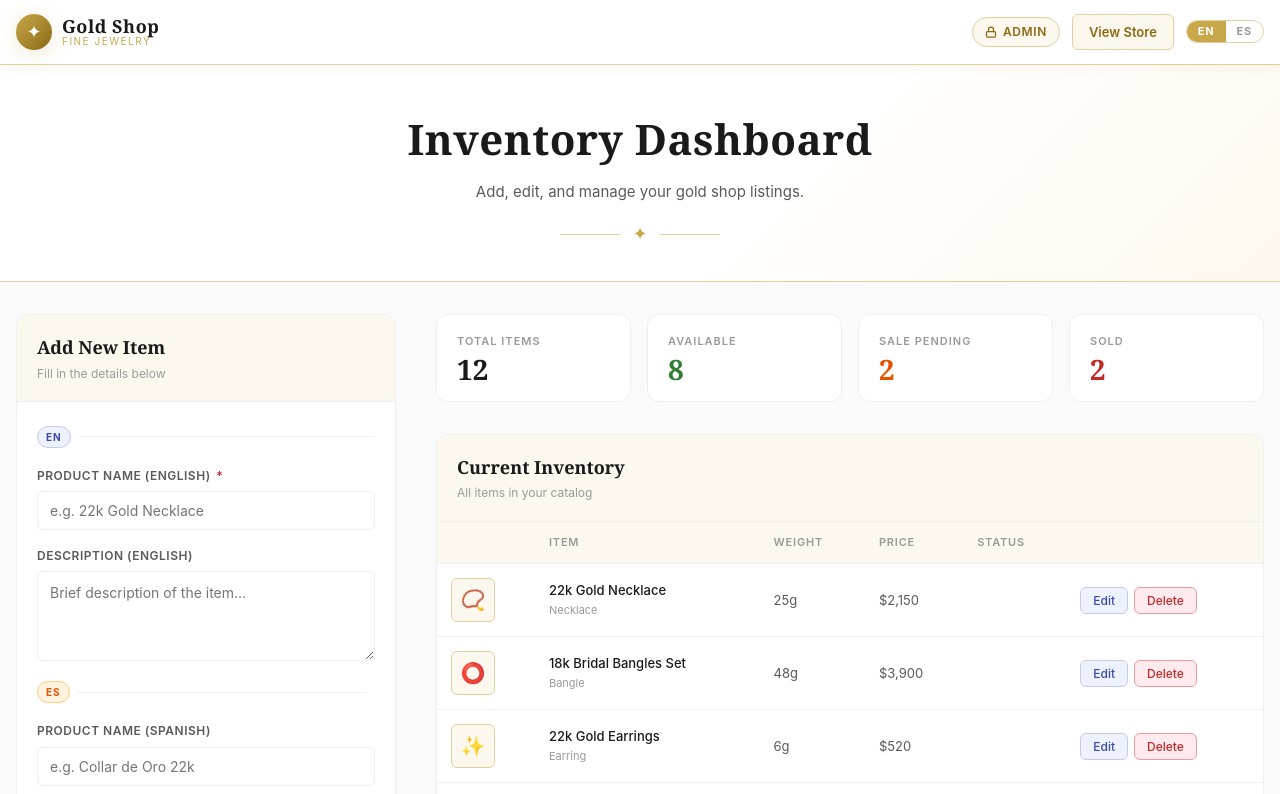
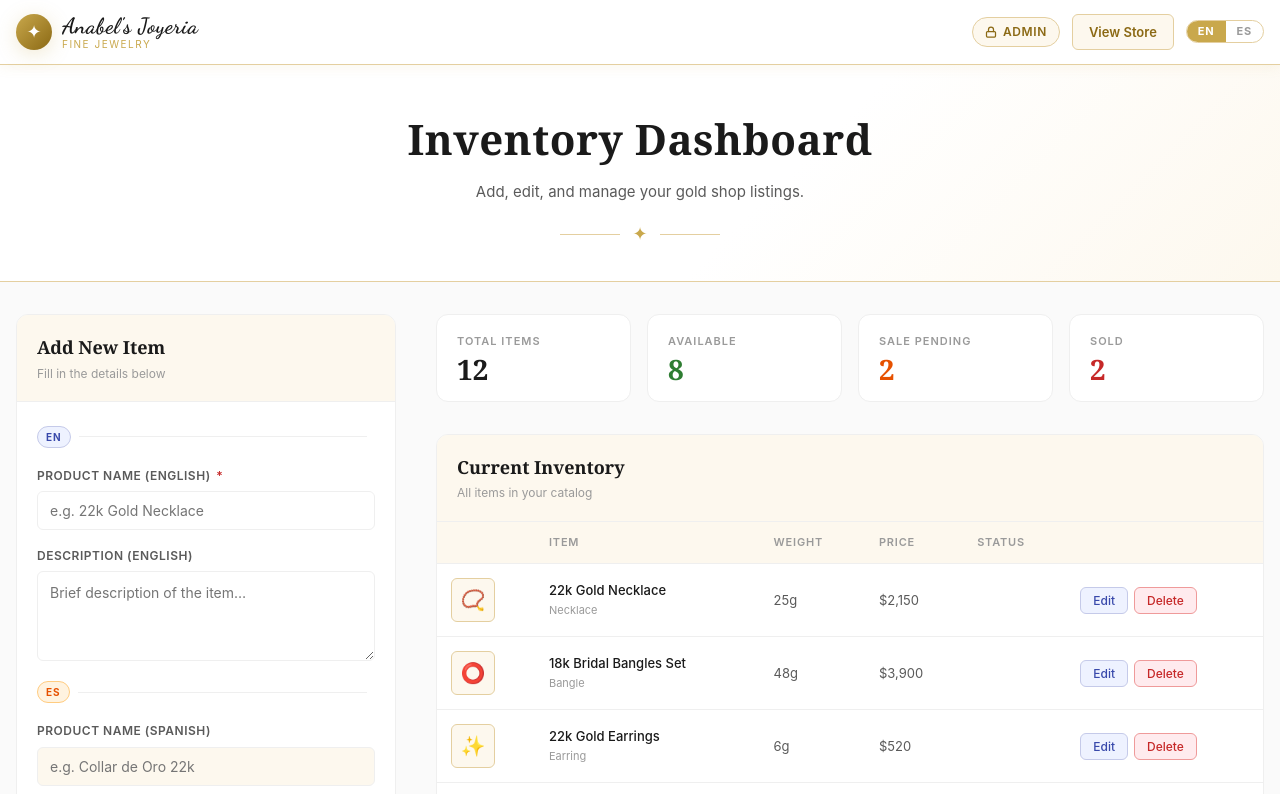
Before and after one commit to Meezus510/gold-shop-frontend, a website: page pages/admin.html in a window 1280 px wide. Shown: the top 794 px of the page. Drawn offline with Linux system fonts and the light colour scheme.

Commit message:
Changed admin logic and changed shop name

```diff
--- a/css/styles.css
+++ b/css/styles.css
@@ -37,8 +37,9 @@
   --shadow-gold: 0 4px 20px rgba(201,168,76,.25);
 
   --transition: .25s ease;
-  --font-serif: 'Playfair Display', Georgia, serif;
-  --font-sans:  'Inter', 'Segoe UI', sans-serif;
+  --font-serif:    'Playfair Display', Georgia, serif;
+  --font-sans:     'Inter', 'Segoe UI', sans-serif;
+  --font-cursive:  'Dancing Script', cursive;
 }
 
 /* ── Reset & Base ─────────────────────────────────────────── */
@@ -126,8 +127,8 @@ button, input, select, textarea {
 }
 
 .logo-name {
-  font-family: var(--font-serif);
-  font-size: 18px;
+  font-family: var(--font-cursive);
+  font-size: 22px;
   font-weight: 700;
   color: var(--text-primary);
   letter-spacing: .5px;
--- a/js/app.js
+++ b/js/app.js
@@ -483,13 +483,35 @@ function initAdmin() {
     cancelBtn.addEventListener('click', resetForm);
   }
 
-  /* -- Auto-translate -- */
-  const translateIndicator = document.getElementById('translateIndicator');
+  /* -- Auto-translate (one direction based on active language) -- */
+  const activeLang         = getLang();
+  const isEn               = activeLang === 'en';
+  const fromLang           = isEn ? 'en' : 'es';
+  const toLang             = isEn ? 'es' : 'en';
+
+  const nameEnField        = document.getElementById('productName');
+  const nameEsField        = document.getElementById('productNameEs');
+  const descEnField        = document.getElementById('description');
+  const descEsField        = document.getElementById('descriptionEs');
+
+  const primaryNameField   = isEn ? nameEnField   : nameEsField;
+  const primaryDescField   = isEn ? descEnField   : descEsField;
+  const secondaryNameField = isEn ? nameEsField   : nameEnField;
+  const secondaryDescField = isEn ? descEsField   : descEnField;
+
+  /* Mark secondary fields as read-only — they are filled by auto-translation */
+  [secondaryNameField, secondaryDescField].forEach(f => {
+    if (f) { f.readOnly = true; f.classList.add('field-readonly'); }
+  });
+
+  const translateIndicator = document.getElementById(
+    isEn ? 'translateIndicator' : 'translateIndicatorEn'
+  );
 
   function setIndicator(state) {
     if (!translateIndicator) return;
-    translateIndicator.textContent  = state ? t(`translate.${state}`) : '';
-    translateIndicator.className    = `translate-indicator${state ? ' ' + state : ''}`;
+    translateIndicator.textContent = state ? t(`translate.${state}`) : '';
+    translateIndicator.className   = `translate-indicator${state ? ' ' + state : ''}`;
   }
 
   function debounce(fn, delay) {
@@ -519,25 +541,18 @@ function initAdmin() {
     setTimeout(() => setIndicator(null), 3000);
   }
 
-  const debouncedEnToEs = debounce((text, target) => doTranslate(text, 'en', 'es', target), 800);
-  const debouncedEsToEn = debounce((text, target) => doTranslate(text, 'es', 'en', target), 800);
+  const debouncedTranslateName = debounce(
+    text => doTranslate(text, fromLang, toLang, secondaryNameField), 800
+  );
+  const debouncedTranslateDesc = debounce(
+    text => doTranslate(text, fromLang, toLang, secondaryDescField), 800
+  );
 
-  const nameEnField = document.getElementById('productName');
-  const nameEsField = document.getElementById('productNameEs');
-  const descEnField = document.getElementById('description');
-  const descEsField = document.getElementById('descriptionEs');
-
-  if (nameEnField) nameEnField.addEventListener('input', () => {
-    if (document.activeElement === nameEnField) debouncedEnToEs(nameEnField.value, nameEsField);
+  if (primaryNameField) primaryNameField.addEventListener('input', () => {
+    if (document.activeElement === primaryNameField) debouncedTranslateName(primaryNameField.value);
   });
-  if (nameEsField) nameEsField.addEventListener('input', () => {
-    if (document.activeElement === nameEsField) debouncedEsToEn(nameEsField.value, nameEnField);
-  });
-  if (descEnField) descEnField.addEventListener('input', () => {
-    if (document.activeElement === descEnField) debouncedEnToEs(descEnField.value, descEsField);
-  });
-  if (descEsField) descEsField.addEventListener('input', () => {
-    if (document.activeElement === descEsField) debouncedEsToEn(descEsField.value, descEnField);
+  if (primaryDescField) primaryDescField.addEventListener('input', () => {
+    if (document.activeElement === primaryDescField) debouncedTranslateDesc(primaryDescField.value);
   });
 
   /* -- Render table -- */
--- a/pages/admin.html
+++ b/pages/admin.html
@@ -3,11 +3,12 @@
 <head>
   <meta charset="UTF-8">
   <meta name="viewport" content="width=device-width, initial-scale=1.0">
-  <meta name="description" content="Gold Shop admin dashboard — manage your jewelry inventory.">
-  <title>Admin Dashboard — Gold Shop</title>
+  <meta name="description" content="Anabel's Joyeria admin dashboard — manage your jewelry inventory.">
+  <title>Admin Dashboard — Anabel's Joyeria</title>
   <link rel="stylesheet" href="../css/styles.css">
   <link rel="preconnect" href="https://fonts.googleapis.com">
   <link rel="preconnect" href="https://fonts.gstatic.com" crossorigin>
+  <link href="https://fonts.googleapis.com/css2?family=Dancing+Script:wght@700&display=swap" rel="stylesheet">
 
   <style>
     .admin-header-badge {
@@ -117,6 +118,12 @@
     .translate-indicator.done    { color: #2E7D32; }
     .translate-indicator.error   { color: #C62828; }
 
+    .field-readonly {
+      background: var(--gold-pale) !important;
+      color: var(--text-muted);
+      cursor: default;
+    }
+
     @media (max-width: 640px) {
       .form-row { grid-template-columns: 1fr; }
       .inventory-table thead .hide-mobile { display: none; }
@@ -129,10 +136,10 @@
   <!-- ── Header ──────────────────────────────────────────── -->
   <header class="site-header">
     <div class="container header-inner">
-      <a href="index.html" class="logo" aria-label="Gold Shop Home">
+      <a href="index.html" class="logo" aria-label="Anabel's Joyeria Home">
         <div class="logo-icon" aria-hidden="true">✦</div>
         <div class="logo-text">
-          <span class="logo-name">Gold Shop</span>
+          <span class="logo-name">Anabel's Joyeria</span>
           <span class="logo-tagline" data-i18n="logo.tagline">Fine Jewelry</span>
         </div>
       </a>
@@ -187,9 +194,10 @@
             <form class="admin-form" id="productForm" novalidate>
 
               <!-- EN section header -->
-              <div class="lang-section">
+              <div class="lang-section" id="langSectionEn">
                 <span class="lang-section-tag en">EN</span>
                 <span class="lang-section-line"></span>
+                <span id="translateIndicatorEn" class="translate-indicator" aria-live="polite"></span>
               </div>
 
               <!-- Name (EN) -->
@@ -226,7 +234,7 @@
               </div>
 
               <!-- ES section header -->
-              <div class="lang-section">
+              <div class="lang-section" id="langSectionEs">
                 <span class="lang-section-tag es">ES</span>
                 <span class="lang-section-line"></span>
                 <span id="translateIndicator" class="translate-indicator" aria-live="polite"></span>
@@ -425,9 +433,9 @@
 
   <!-- ── Footer ───────────────────────────────────────────── -->
   <footer class="site-footer">
-    <div class="footer-brand">Gold Shop</div>
+    <div class="footer-brand">Anabel's Joyeria</div>
     <p data-i18n="footer.admin">Admin Dashboard — authorized personnel only.</p>
-    <p style="margin-top:8px;">&copy; <span id="footerYear"></span> Gold Shop. <span data-i18n="footer.rights">All rights reserved.</span></p>
+    <p style="margin-top:8px;">&copy; <span id="footerYear"></span> Anabel's Joyeria. <span data-i18n="footer.rights">All rights reserved.</span></p>
   </footer>
 
   <script src="../js/i18n.js"></script>
```
Also changed, not shown: pages/index.html (+6 -5 lines), pages/item.html (+6 -5 lines), 1 other file.
